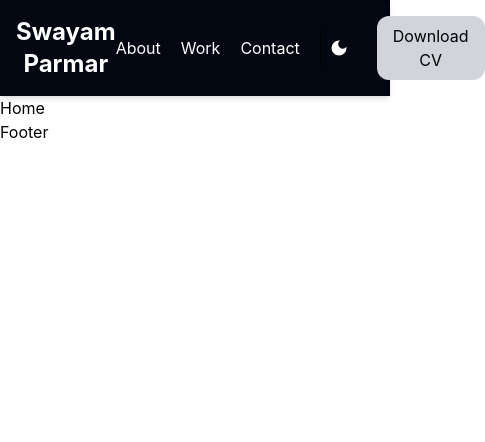
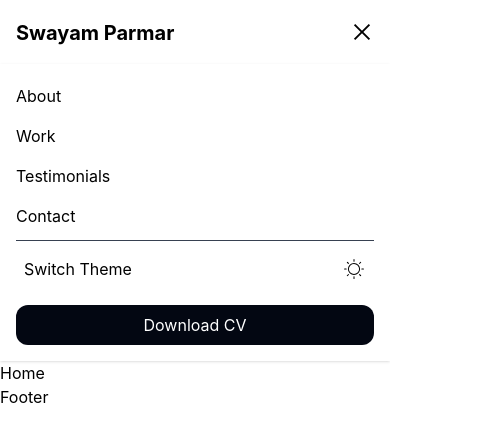
Before and after one commit to SwayamParmar/swayam-reactdev, a React (Create React App) app: page / in a window 390 px wide. Both pictures are taken after a click on the button 338 px from the left and 48 px from the top of the page. Shown: the top 442 px of the page, 485 px wide, since content can reach past the window. Built offline with nearby package versions, Linux system fonts and the light colour scheme.

Commit message:
header mobile version implemented

```diff
--- a/src/components/Header.js
+++ b/src/components/Header.js
@@ -1,11 +1,13 @@
 import React, { useState } from 'react'
 import { MdDarkMode } from "react-icons/md";
 import { CiLight } from "react-icons/ci";
-
+import useMediaQuery from '../mediaQuery/useMediaQuery';
 import "../styles/header.css";
+import MobileHeader from '../mobileComponents/MobileHeader';
 
 const Header = () => {
     const [darkMode, setDarkMode] = useState(false);
+    const isMobile = useMediaQuery(768);
 
     const toggleDarkMode = () => {
         setDarkMode(!darkMode);
@@ -16,9 +18,11 @@ const Header = () => {
         }
     };
 
+    const WebHeader = () => {
         return (
             <div className={`text-center ${darkMode ? 'dark' : ''}`}>
-            <header className="bg-white dark:bg-[#030712] flex items-center justify-between p-4 shadow-md">
+                <header className="bg-white dark:bg-[#030712] w-full p-4 shadow-md">
+                    <div className="w-11/12 mx-auto flex items-center justify-between">
                         <div className="text-2xl text-black dark:text-white font-bold">
                             Swayam Parmar
                         </div>
@@ -26,7 +30,7 @@ const Header = () => {
                             <a href="#about" className="text-black dark:text-white">About</a>
                             <a href="#work" className="text-black dark:text-white">Work</a>
                             <a href="#contact" className="text-black dark:text-white">Contact</a>
-                    <button onClick={toggleDarkMode} className="text-black dark:text-white p-2 border-l border-grey dark:border-black">
+                            <button onClick={toggleDarkMode} className="text-black dark:text-white p-2 border-l border-grey dark:border-white">
                                 <span className="material-icons"> {darkMode ? <MdDarkMode /> : <CiLight />}  </span>
                             </button>
 
@@ -35,8 +39,22 @@ const Header = () => {
                                 Download CV
                             </a>
                         </nav>
+                    </div>
                 </header>
             </div>
+        );
+    };
+
+    return (
+        <>
+            {
+                isMobile ? (
+                    <MobileHeader toggleDarkMode={toggleDarkMode} darkMode={darkMode} />
+                ) : (
+                    <WebHeader />
+                )
+            }
+        </>
     );
 }
 
--- /dev/null
+++ b/src/mediaQuery/useMediaQuery.js
@@ -0,0 +1,24 @@
+import React from "react";
+
+const useMediaQuery = (width) => {
+    const [targetReached, setTargetReached] = React.useState(false);
+
+    React.useEffect(() => {
+        const mediaQuery = window.matchMedia(`(max-width: ${width}px)`);
+        setTargetReached(mediaQuery.matches);
+
+        const handleResize = () => {
+            setTargetReached(mediaQuery.matches);
+        };
+
+        window.addEventListener("resize", handleResize);
+
+        return () => {
+            window.removeEventListener("resize", handleResize);
+        };
+    }, [width]);
+
+    return targetReached;
+};
+
+export default useMediaQuery;
--- /dev/null
+++ b/src/mobileComponents/MobileHeader.js
@@ -0,0 +1,50 @@
+import React, { useState } from 'react';
+import { MdDarkMode } from "react-icons/md";
+import { CiLight } from "react-icons/ci";
+import { AiOutlineMenu, AiOutlineClose } from "react-icons/ai";
+import { NavLink } from 'react-router-dom';
+
+const MobileHeader = ({ toggleDarkMode, darkMode }) => {
+    const [isNavOpen, setIsNavOpen] = useState(false);
+
+    const toggleNav = () => {
+        setIsNavOpen(!isNavOpen);
+    };
+
+    const closeToggleNav = () => {
+        setIsNavOpen(false);
+    };
+
+    return (
+        <div className={`text-center ${darkMode ? 'dark' : ''}`}>
+            <header className="bg-white dark:bg-[#030712] w-full p-4 shadow-md flex items-center justify-between">
+                <div className="text-2xl text-black dark:text-white font-bold">
+                    <NavLink to="/" className="no-underline">
+                        <span className="text-xl text-black dark:text-white">Swayam Parmar</span>
+                    </NavLink>
+                </div>
+                <button onClick={toggleNav} className="text-2xl text-black dark:text-white">
+                    {isNavOpen ? <AiOutlineClose onClick={ closeToggleNav } /> : <AiOutlineMenu />}
+                </button>
+            </header>
+            {isNavOpen && (
+                <nav className="bg-white dark:bg-[#030712] w-full text-left p-4 space-y-2 shadow">
+                    <a href="#about" className="py-1 block text-black dark:text-white">About</a>
+                    <a href="#work" className="py-1 block text-black dark:text-white">Work</a>
+                    <a href="#contact" className="py-1 block text-black dark:text-white">Testimonials</a>
+                    <a href="#contact" className="py-1 block text-black dark:text-white">Contact</a>
+
+                    <button onClick={toggleDarkMode} className="text-black dark:text-white p-2 py-4 border-t border-gray-700 w-full text-left flex align-center justify-between">
+                        Switch Theme {darkMode ? <MdDarkMode  className="text-2xl" /> : <CiLight className="text-2xl" />}
+                    </button>
+
+                    <a href="#download-cv" className="block text-center bg-[#030712] dark:bg-gray-300 text-white dark:text-black px-4 py-2 rounded-xl hover:bg-slate-900 dark:hover:bg-gray-200 w-full">
+                        Download CV
+                    </a>
+                </nav>
+            )}
+        </div>
+    );
+}
+
+export default MobileHeader;
```
Lines whose indentation alone changed are shown as unchanged.
